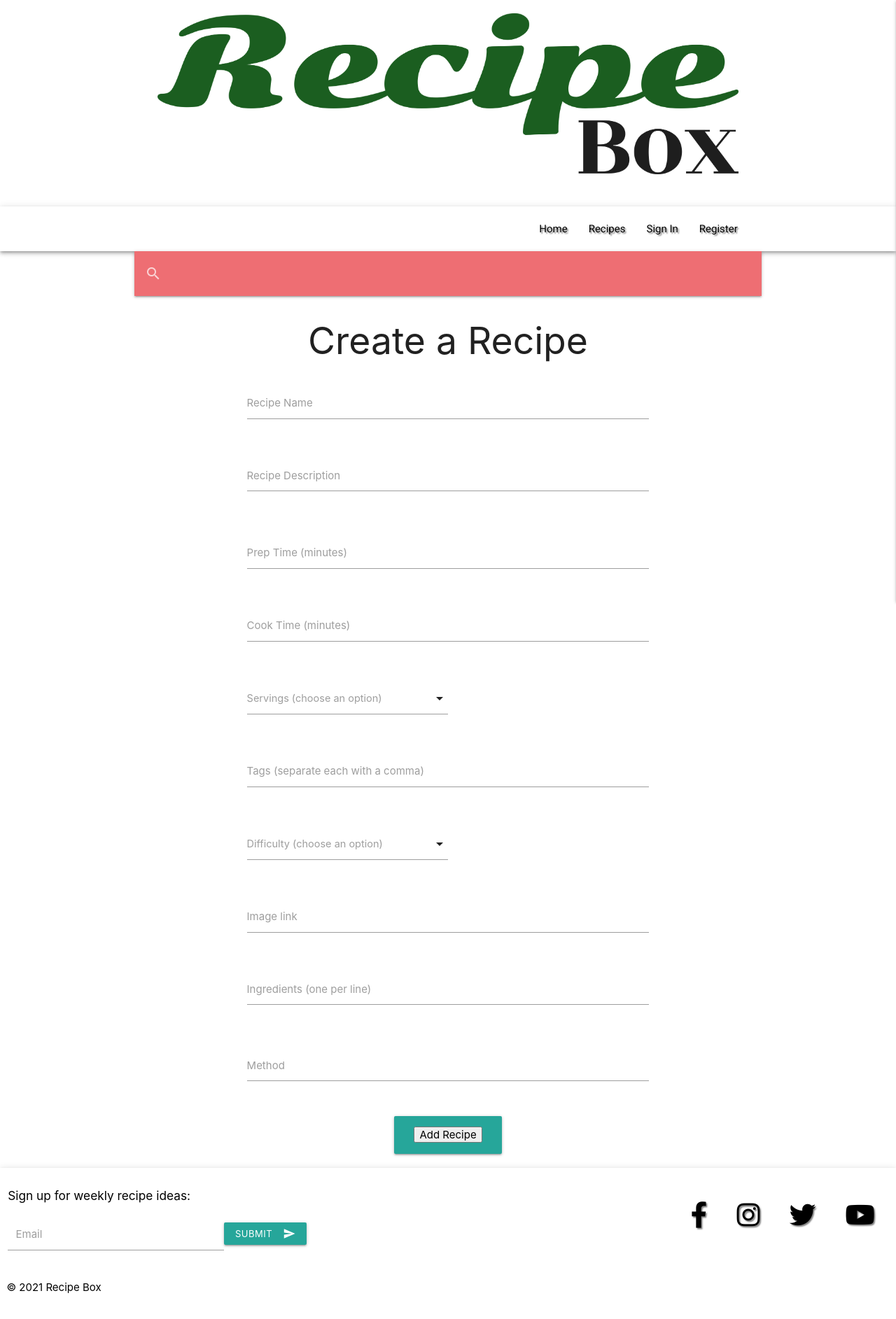
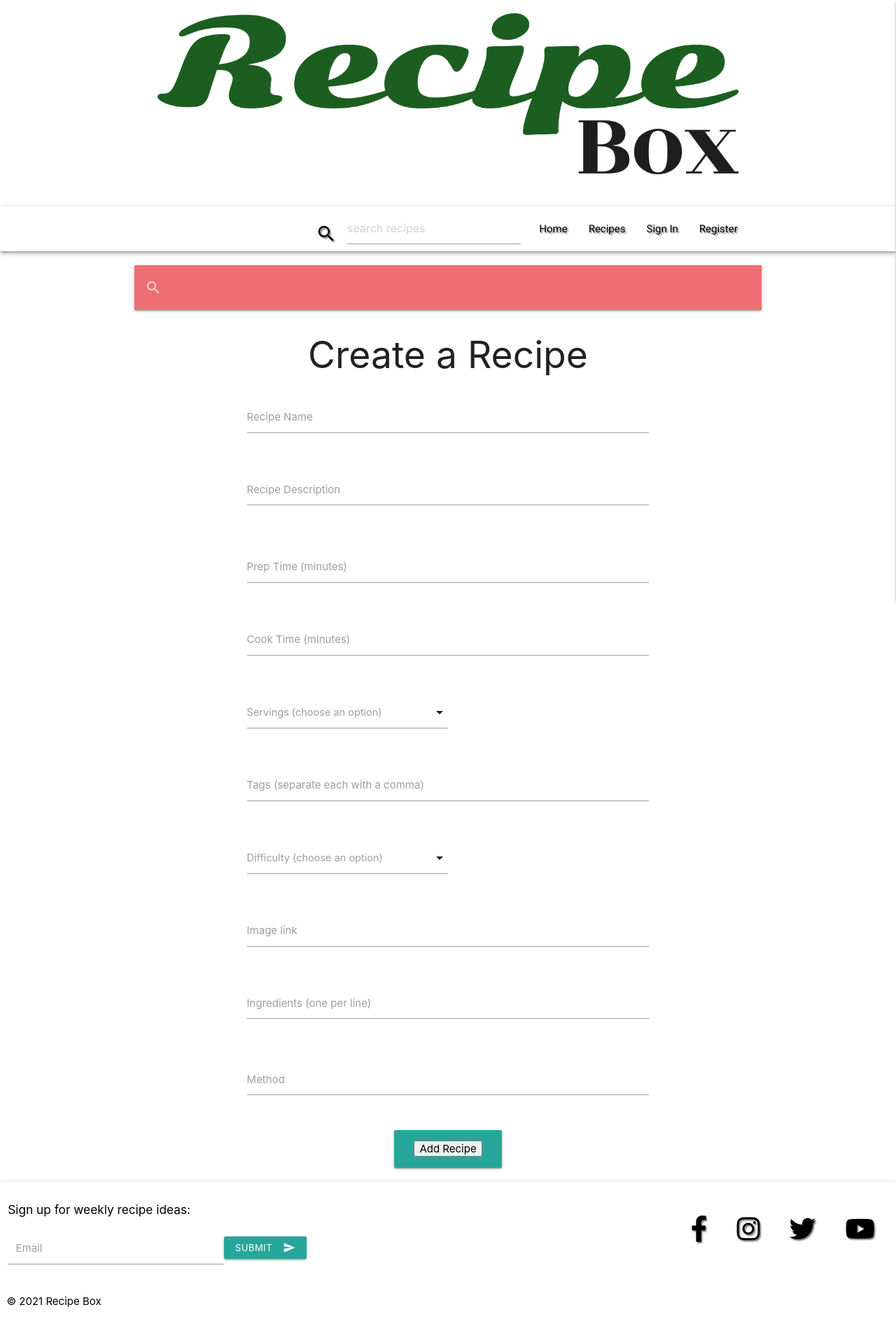
Before and after one commit to theopmw/recipe-box, a Flask app: page /create_recipe in a window 1280 px wide. Shown: the whole page at 70% size. Before the commit the page ends 1848 px from the top, so only its background shows below. Run offline with Flask 2, Linux system fonts and the light colour scheme; some libraries are stand-ins or nearby versions; some web fonts are replaced.

Commit message:
Add search bar to main navbar

```diff
--- a/templates/base.html
+++ b/templates/base.html
@@ -27,7 +27,9 @@
     <header>
         <div class="row">
             <div class="col s12 center-align"">
-                <a href="{{ url_for('index') }}" ><img class="header-logo" src="{{ url_for('static', filename='images/logo/logo_original_on_transparent.png') }}" alt="Recipe Box Logo"></a>
+                <a href=" {{ url_for('index') }}"><img class="header-logo"
+                    src="{{ url_for('static', filename='images/logo/logo_original_on_transparent.png') }}"
+                    alt="Recipe Box Logo"></a>
             </div>
         </div>
         <!-- Main navbar -->
@@ -37,6 +39,21 @@
                 <a href="#" data-target="mobile-demo" class="sidenav-trigger right black-text"><i
                         class="fas fa-bars"></i></a>
                 <ul class="right hide-on-med-and-down">
+                    <li>
+                        <!-- <div class="center row"> -->
+                            <!-- <div class="col s12 "> -->
+                                <div class="row" id="topbarsearch">
+                                    <form action="{{ url_for('search') }}" method="GET">
+                                        <div class="input-field col s6 s12 black-text">
+                                            <i class="black-text material-icons prefix search-icon">search</i>
+                                            <input type="text" placeholder="search recipes"
+                                                class="black-text" id="search" name="query" required>
+                                        </div>
+                                    </form>
+                                </div>
+                            <!-- </div> -->
+                        <!-- </div> -->
+                    </li>
                     <li><a href="{{ url_for('index') }}" class="black-text">Home</a></li>
                     <li><a href="{{ url_for('recipes') }}" class="black-text">Recipes</a></li>
                     {% if session.user %}
@@ -54,7 +71,9 @@
         <!-- Mobile sidenav -->
         <ul class="sidenav" id="mobile-demo">
             <li>
-                <a href="{{ url_for('index') }}" ><img class="header-logo" src="{{ url_for('static', filename='images/logo/logo_original_on_transparent.png')}}" alt="Recipe Box Logo"></a>
+                <a href="{{ url_for('index') }}"><img class="header-logo"
+                        src="{{ url_for('static', filename='images/logo/logo_original_on_transparent.png')}}"
+                        alt="Recipe Box Logo"></a>
             </li>
             <li><a href="{{ url_for('index') }}" class="black-text">Home</a></li>
             <li><a href="{{ url_for('recipes') }}" class="black-text">Recipes</a></li>
```
Lines whose indentation alone changed are shown as unchanged.
